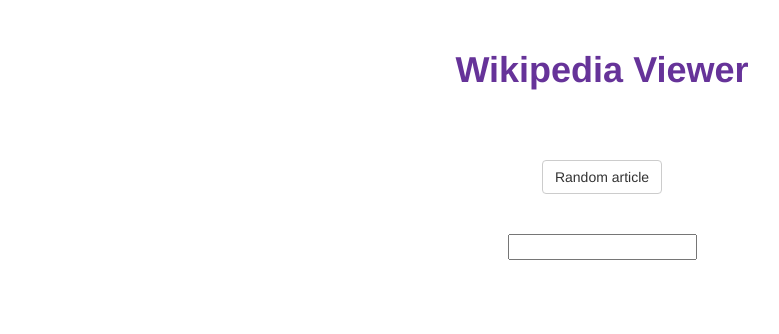
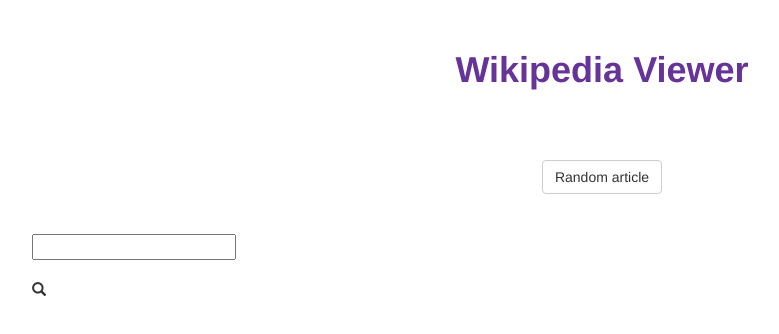
Before and after one commit to bobby-lin/wikipedia-viewer, a plain HTML site: page index.html in a window 1280 px wide. Shown: the whole page, without its empty margins (38-817 px from the left). Drawn offline with nearby package versions, Linux system fonts and the light colour scheme.

Commit message:
Added stylesheets and search-icon to index.html

```diff
--- a/index.html
+++ b/index.html
@@ -4,8 +4,10 @@
   <meta charset="UTF-8">
   <title>Wikipedia Viewer</title>
   <link rel="stylesheet" href="//maxcdn.bootstrapcdn.com/bootstrap/3.3.6/css/bootstrap.min.css"/>
+  <link rel="stylesheet" href="//code.jquery.com/ui/1.11.4/themes/smoothness/jquery-ui.css">
   <link rel="stylesheet" href="styles/common.css"/>
   <script src="https://ajax.googleapis.com/ajax/libs/jquery/2.1.3/jquery.min.js"></script>
+  <script src="https://code.jquery.com/ui/1.11.4/jquery-ui.js"></script>
 </head>
 <body>
   <h1 class="text-center header">Wikipedia Viewer</h1>
@@ -13,11 +15,14 @@
     <div class="row">
       <button class="btn btn-default random-btn" onclick="showRandom()">Random article</button>
     </div>
-    <div class="row">
-      <input class="search-box" type="text" onkeyup="auto_suggest(this)">
+    <div class="search">
+      <label>
+        <input id="keywords" class="search-box" type="text">
+        <i class="glyphicon glyphicon-search search-icon"></i>
+      </label>
     </div>
   </div>
-  <div class="container">
+  <div class="container result-box">
     <ul class="results"></ul>
   </div>
   <script src="scripts/common.js"></script>
```
